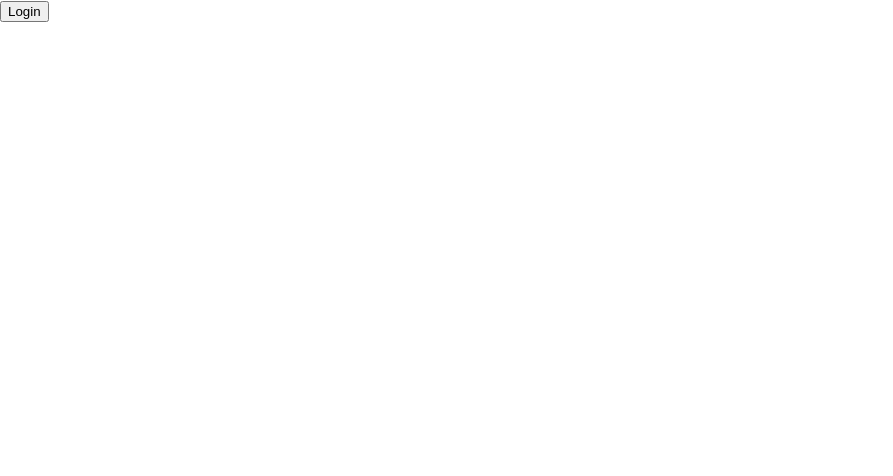
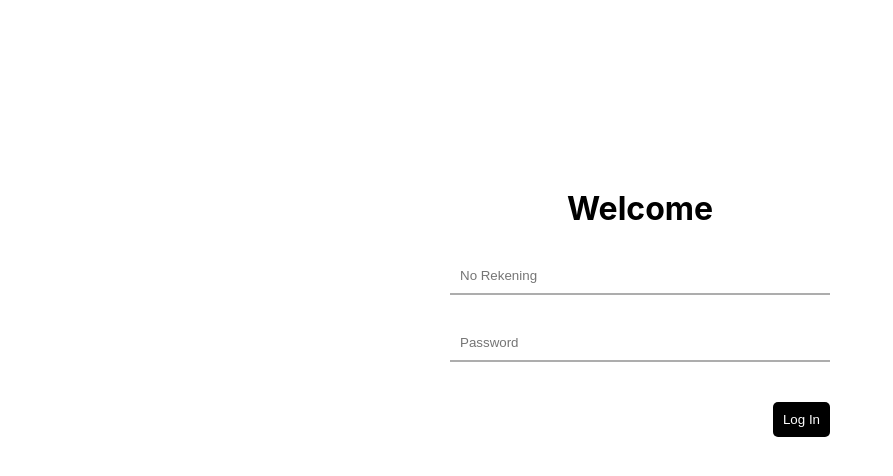
Before and after one commit to didiksupriadi41/task-bankpro, a React (Create React App) app: page / in a window 1280 px wide. Shown: the top 476 px of the page, without its empty margins (0-893 px from the left). Built offline with nearby package versions, Linux system fonts and the light colour scheme.

Commit message:
basic login form

```diff
--- a/src/App.js
+++ b/src/App.js
@@ -1,6 +1,7 @@
 import React from 'react';
 import './App.css';
 import Navbar from './Components/Navbar/Navbar';
+import Login from './Components/Login/Login';
 
 class App extends React.Component {
 	constructor(props){
@@ -19,7 +20,7 @@ class App extends React.Component {
 	render() {
 		return (
 			<div>
-				{!this.state.isLogin && <button onClick={this.triggerLogin}>Login</button>}
+				{!this.state.isLogin && <Login onClicked={() => this.triggerLogin()}/>}
 				{this.state.isLogin && <Navbar />}
 			</div>
 		)
--- /dev/null
+++ b/src/Components/Login/Login.css
@@ -0,0 +1,34 @@
+.login-box {
+    background-color: white;
+    padding: 40px;
+    width: 400px;
+    /* float: right; */
+    margin: auto;
+    margin-top: 10%;
+}
+
+.title {
+    text-align: center;
+    margin-bottom: 30px;
+}
+
+input[type="text"], input[type="password"] {
+    width: 90%;
+    padding: 10px;
+    position: relative;
+    display: block;
+    margin: 30px auto;
+    border: none;
+    border-bottom: 2px solid rgb(173, 173, 173);
+}
+
+button {
+    float: right;
+    padding: 10px;
+    border-radius: 5px;
+    background: black;
+    color: white;
+    border: none;
+    margin-top: 10px;
+    margin-right: 10px;
+}
--- /dev/null
+++ b/src/Components/Login/Login.jsx
@@ -0,0 +1,31 @@
+import React from 'react';
+import './Login.css';
+
+class Login extends React.Component {
+    handleLogin = () => {
+        this.props.onClicked()
+    }
+
+	render() {
+		return (
+			<div className="login-box">
+            <div className="title">
+                <h1>Welcome</h1>
+            </div>
+            <form>
+                <div className="input-container">
+                <input type="text" placeholder="No Rekening" className="no-rekening"/>
+                </div>
+                <div className="input-container">
+                <input type="password" placeholder="Password" className="no-rekening"/>
+                </div>
+                <div className="input-container">
+                <button onClick={this.handleLogin}>Log In</button>
+                </div>
+            </form>
+        </div>
+		)
+	}
+}
+
+export default Login;
```
